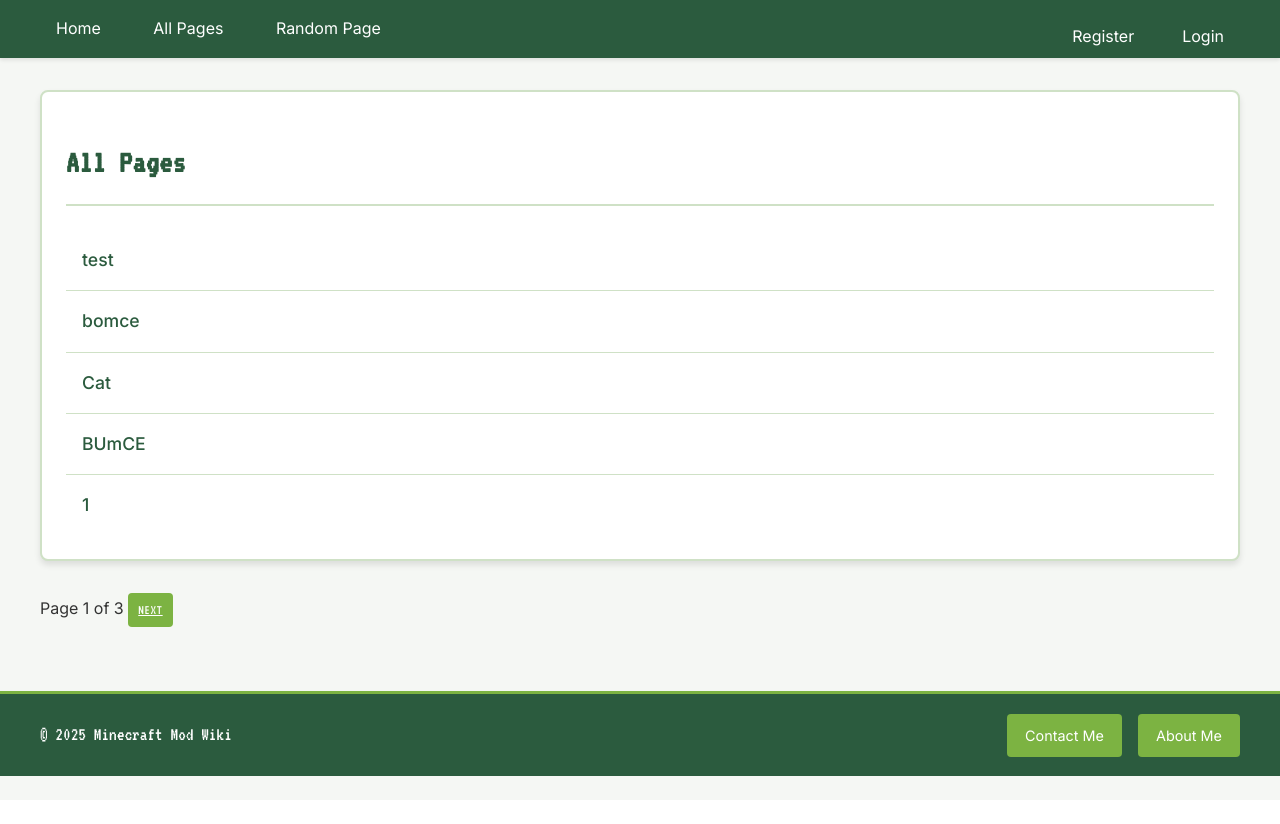
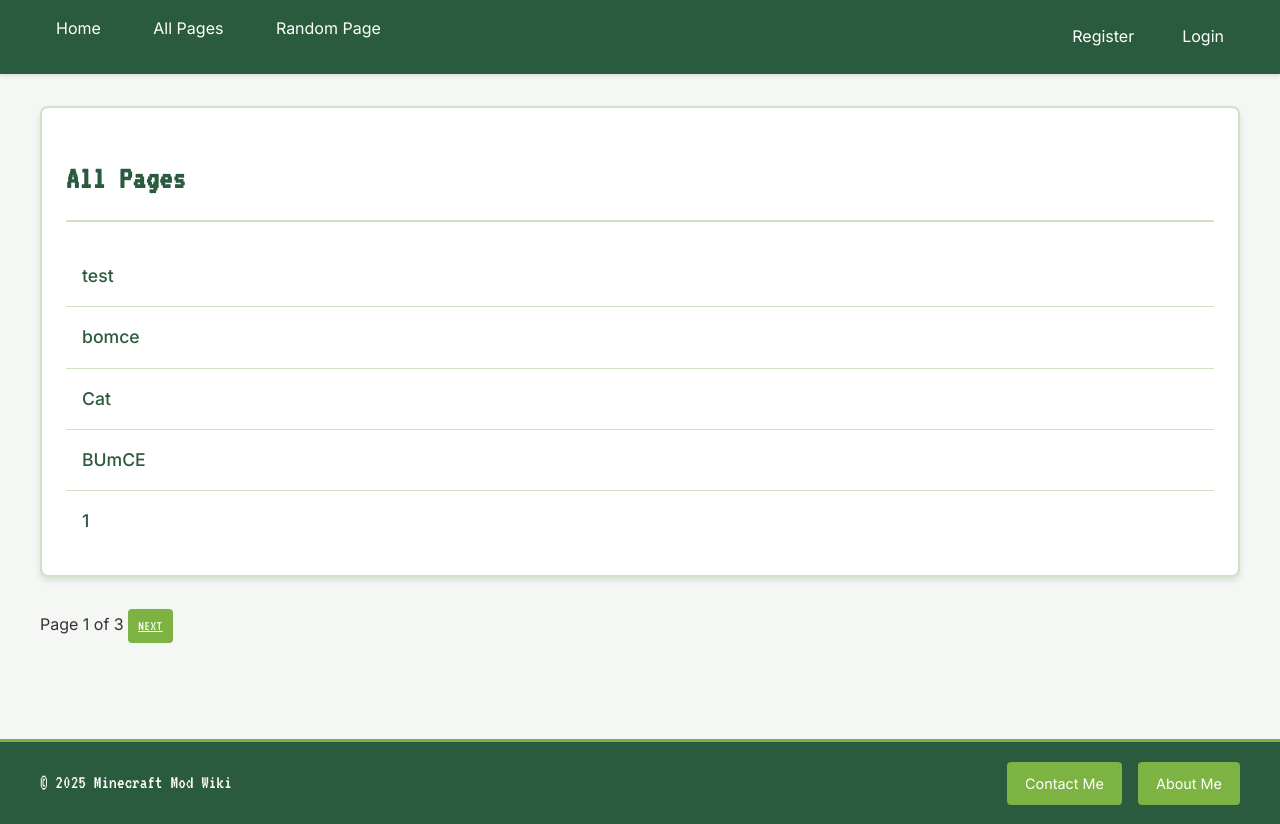
Before and after one commit to Doody06/Practice_Wiki, a Flask app: page /all_pages in a window 1280 px wide. Before the commit the page ends 776 px from the top, so only its background shows below. Run offline with Flask 3, Linux system fonts and the light colour scheme.

Commit message:
"fixed" profile footer and removed cache when logging out

```diff
--- a/app/routes/auth.py
+++ b/app/routes/auth.py
@@ -50,7 +50,9 @@
 @bp.route('/logout')
 @login_required
 def logout():
+    from app import cache
     logout_user()
+    cache.clear()
     return redirect(url_for('user.home'))
 
 @bp.route('/edit_profile', methods=['GET', 'POST'])
--- a/app/static/css/style.css
+++ b/app/static/css/style.css
@@ -102,16 +102,22 @@
     --hover-color: #E8F5E9;
 }
 
+html, body {
+    height: 100%;
+    margin: 0;
+    padding: 0;
+}
+
 body {
     font-family: 'Inter', -apple-system, BlinkMacSystemFont, sans-serif;
     line-height: 1.6;
     color: var(--text-color);
     background-color: var(--bg-color);
-    margin: 0;
-    padding: 0;
+    display: flex;
+    flex-direction: column;
+    min-height: 100vh;
 }
 
-/* Navigation */
 .topnav {
     background-color: var(--primary-color);
     padding: 1rem 2rem;
@@ -135,14 +141,18 @@
     float: right;
 }
 
-/* Content */
+
 .container {
     max-width: 1200px;
     margin: 2rem auto;
     padding: 0 2rem;
+    flex: 1 0 auto;
 }
 
-/* Cards */
+#content-wrap {
+    flex: 1 0 auto;
+}
+
 .card {
     background: var(--card-bg);
     border-radius: 8px;
@@ -158,7 +168,6 @@
     box-shadow: 0 6px 12px rgba(0,0,0,0.1);
 }
 
-/* Forms */
 .form-control {
     width: 100%;
     padding: 0.75rem;
@@ -197,7 +206,6 @@
     background-color: #2980b9;
 }
 
-/* Search bar */
 .search-bar {
     background: white;
     padding: 1rem;
@@ -215,7 +223,6 @@
     font-size: 1rem;
 }
 
-/* Wiki content */
 .markdown-content {
     background: white;
     padding: 2rem;
@@ -230,7 +237,7 @@
     border-radius: 4px;
 }
 
-/* Comments section */
+
 .comments-section {
     margin-top: 2rem;
 }
@@ -243,7 +250,6 @@
     border-left: 4px solid var(--secondary-color);
 }
 
-/* Flash messages */
 .flash-message {
     padding: 1rem;
     border-radius: 4px;
@@ -261,7 +267,6 @@
     color: white;
 }
 
-/* Pages List Styling */
 .pages-list {
     padding: 0;
 }
@@ -323,13 +328,14 @@
     color: var(--primary-color);
 }
 
-/* Footer */
 .footer {
     background: var(--header-bg);
     color: white;
     padding: 1.2rem 0;
     margin-top: 4rem;
     border-top: 3px solid var(--secondary-color);
+    flex-shrink: 0;
+    width: 100%;
 }
 
 .footer-content {
--- a/app/templates/base.html
+++ b/app/templates/base.html
@@ -53,7 +53,9 @@
       {% endif %}
     {% endwith %}
 
-{% block content %}{% endblock %}
+    <div id="content-wrap">
+        {% block content %}{% endblock %}
+    </div>
 
     <footer class="footer">
         <div class="footer-content">
```
Also changed, not shown: instance/app.db.
